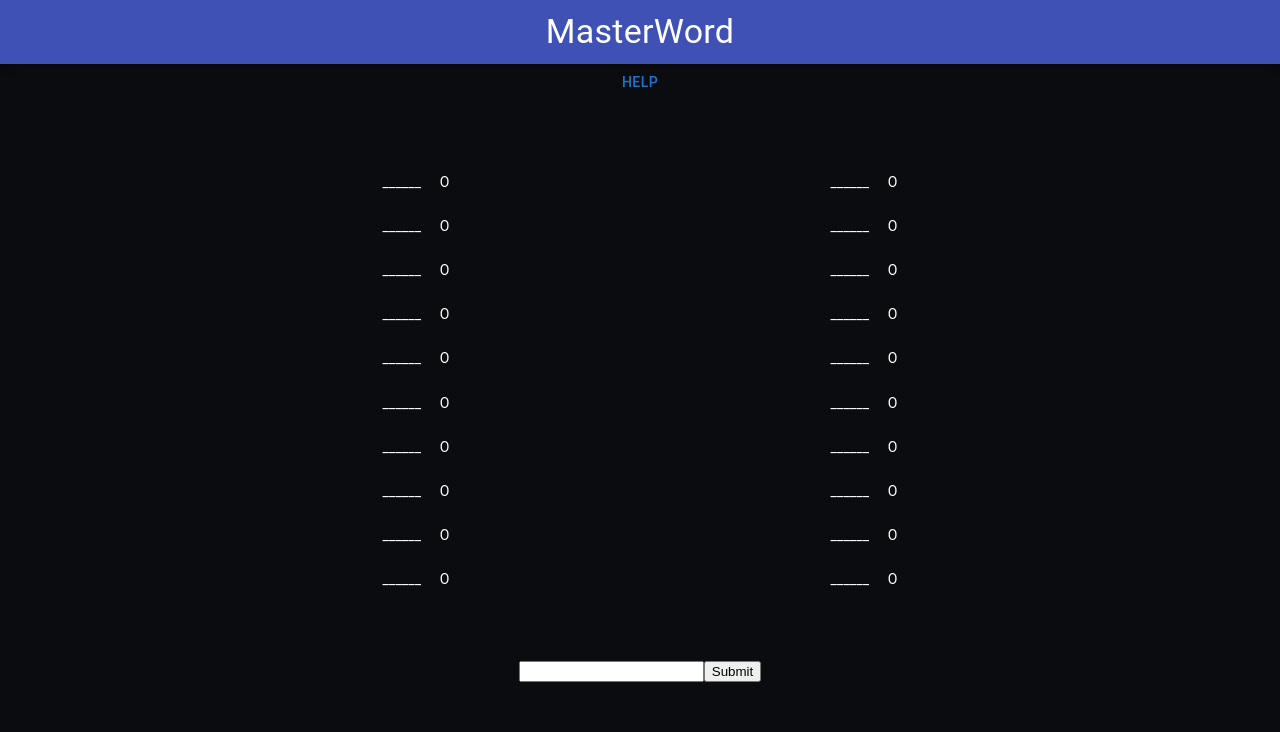
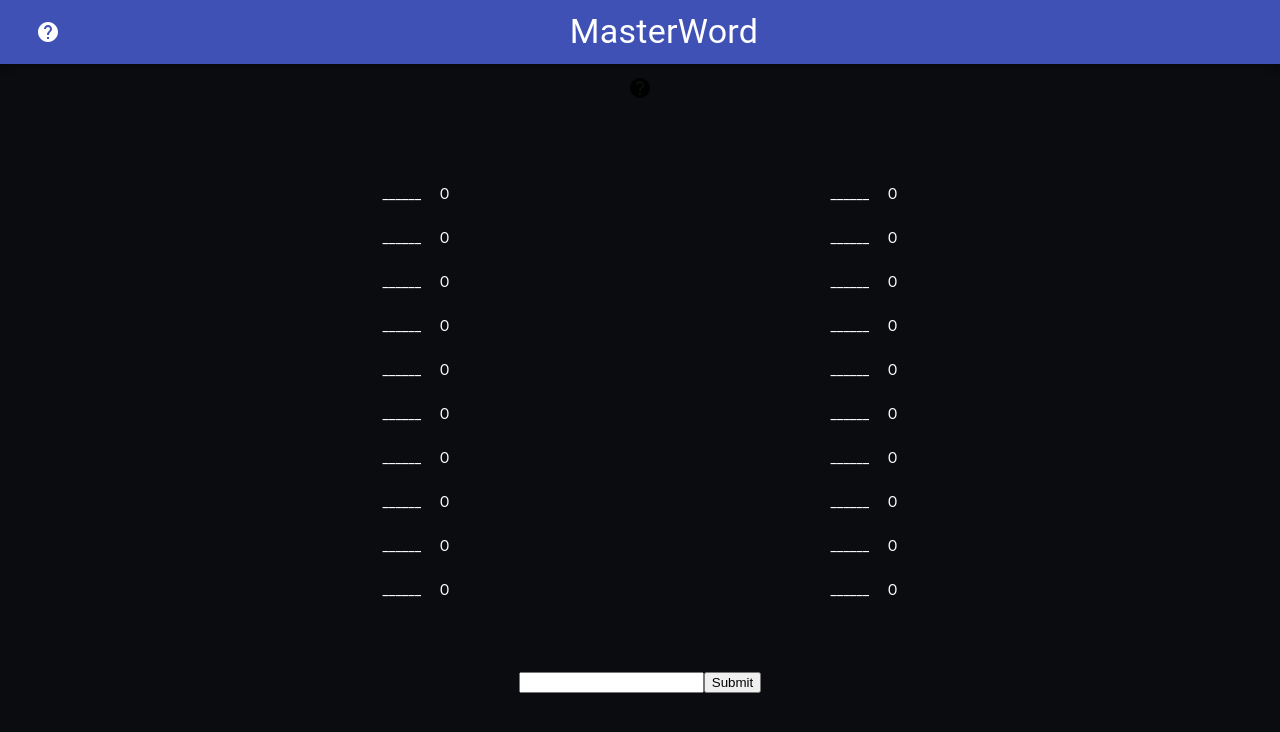
Before and after one commit to s7manth/masterword, a React (Create React App) app: page / in a window 1280 px wide. Shown: the top 732 px of the page. Built offline with nearby package versions, Linux system fonts and the light colour scheme.

Commit message:
add modal

```diff
--- a/package.json
+++ b/package.json
@@ -3,11 +3,11 @@
   "version": "0.1.0",
   "private": true,
   "dependencies": {
+    "@emotion/react": "^11.7.1",
+    "@emotion/styled": "^11.6.0",
     "@material-ui/core": "^4.12.3",
     "@material-ui/icons": "^4.11.2",
     "@mui/icons-material": "^5.2.5",
-    "@emotion/react": "^11.7.1",
-    "@emotion/styled": "^11.6.0",
     "@mui/material": "^5.2.7",
     "@testing-library/jest-dom": "^5.16.1",
     "@testing-library/react": "^12.1.2",
--- a/src/components/Modal/Modal.js
+++ b/src/components/Modal/Modal.js
@@ -1,8 +1,12 @@
 import * as React from 'react';
 import Box from '@mui/material/Box';
-import Button from '@mui/material/Button';
 import Typography from '@mui/material/Typography';
 import Modal from '@mui/material/Modal';
+import IconButton from '@material-ui/core/IconButton';
+import Button from '@material-ui/core/Button';
+import MenuIcon from '@material-ui/icons/Menu';
+import QuestionMarkIcon from '@mui/icons-material/QuestionMark';
+import HelpIcon from '@mui/icons-material/Help';
 
 const style = {
     position: 'absolute',
@@ -24,7 +28,8 @@ const style = {
 
     return (
         <div>
-          <Button onClick={handleOpen}>Help</Button>
+          <IconButton onClick={handleOpen}
+          color="inherit"><HelpIcon/></IconButton>
           <Modal
             open={open}
             onClose={handleClose}
--- a/src/components/NavBar/NavBar.js
+++ b/src/components/NavBar/NavBar.js
@@ -1,4 +1,10 @@
 import React from "react";
+import IconButton from '@material-ui/core/IconButton';
+import Button from '@material-ui/core/Button';
+import MenuIcon from '@material-ui/icons/Menu';
+import QuestionMarkIcon from '@mui/icons-material/QuestionMark';
+import HelpIcon from '@mui/icons-material/Help';
+import Modal from '@mui/material/Modal';
 import {
   AppBar,
   Toolbar,
@@ -6,6 +12,7 @@ import {
   Typography,
   makeStyles,
 } from "@material-ui/core";
+import BasicModal from "../Modal/Modal.js";
 
 const useStyles = makeStyles((theme) => ({
     navlinks: {
@@ -22,10 +29,23 @@ const useStyles = makeStyles((theme) => ({
 
 function NavBar() {
     const classes = useStyles();
+    const [open, setOpen] = React.useState(false);
+    const handleOpen = () => setOpen(true);
+    const handleClose = () => setOpen(false);
     return (
         <AppBar position="static">
           <CssBaseline />
           <Toolbar>
+          {/* <IconButton
+          onClick={handleOpen}
+          edge="start"
+          color="inherit"
+          aria-label="Help"
+          className={classes.helpButton}
+        >
+          <HelpIcon/>
+        </IconButton> */}
+        <BasicModal/>
             <Typography variant="h4" className={classes.logo}>
               MasterWord
             </Typography>
```
Also changed, not shown: 1 other file (tests, documents, lock files or other folders).
